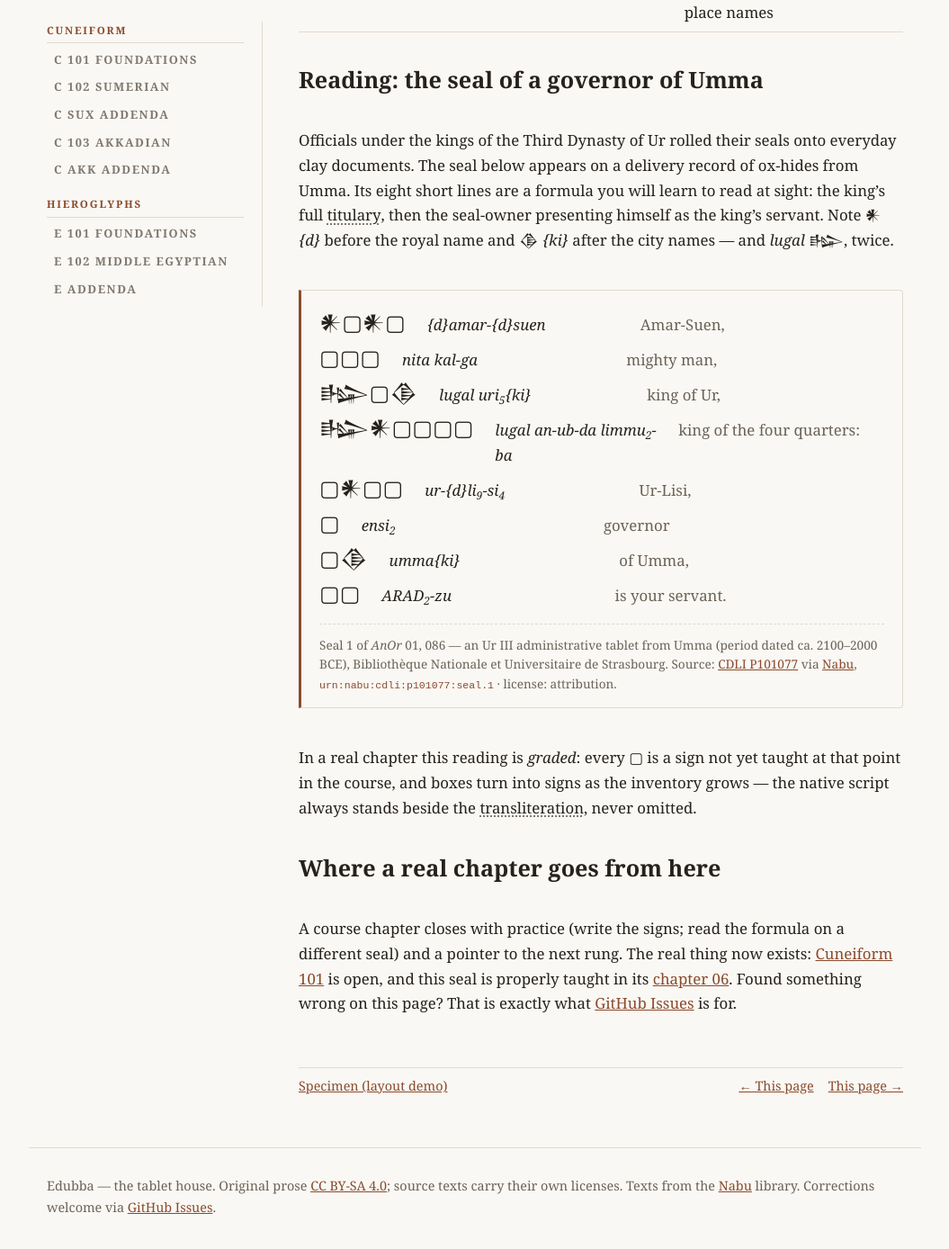
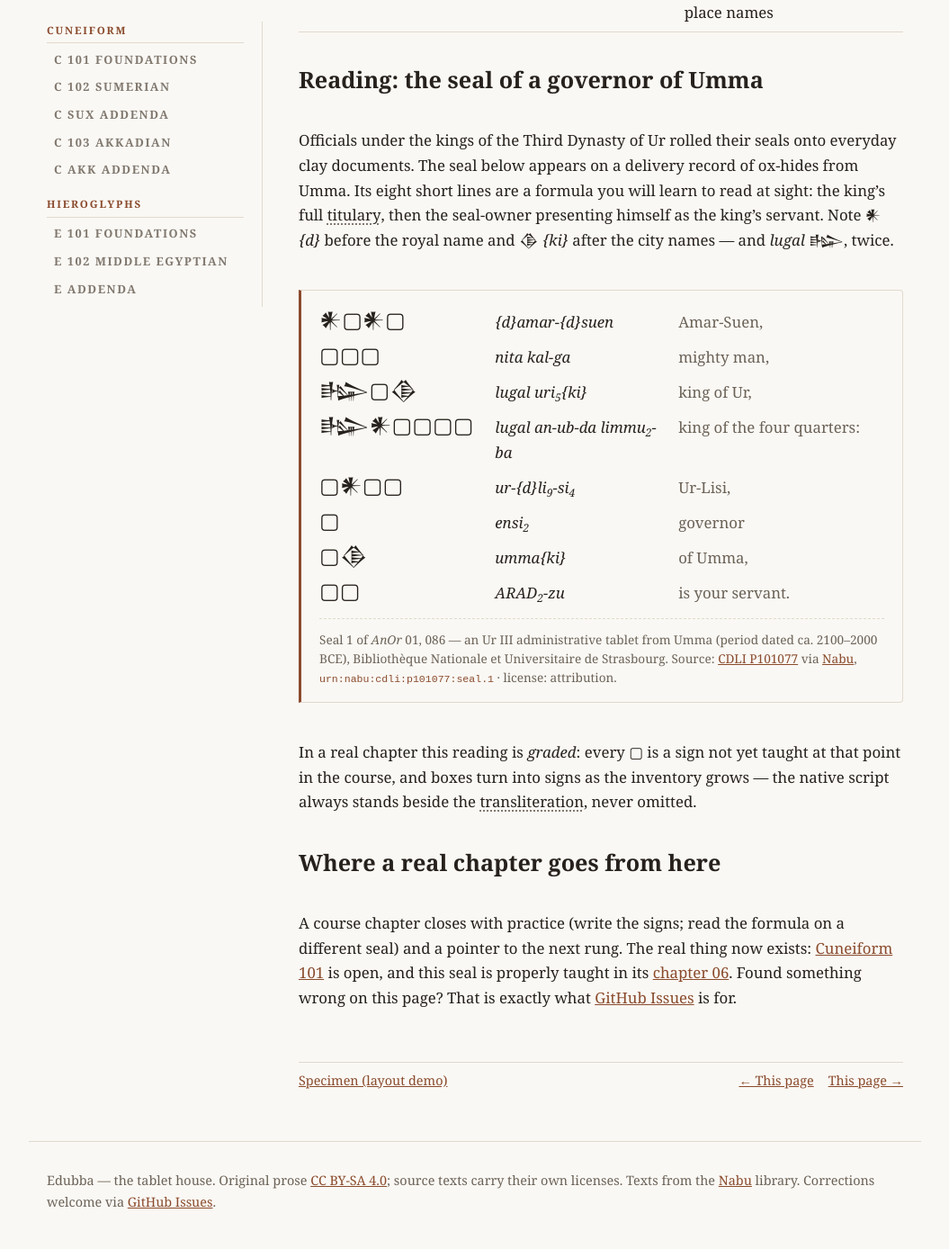
Before and after one commit to arvicco/nabu-edubba, a Jekyll site: the page built from site/specimen/index.md, in a window 1280 px wide and 1400 px high, scrolled down 990 px. Shown: the top 1388 px of the window at 90% size, without its empty margins (112-1167 px from the left). Built offline with Jekyll 4.4.1, drawn with Linux system fonts in a browser that asks for light colours.

Commit message:
fix: align reading columns across lines — figure is one grid (review round)
Item 11: the law-197 figure in C103 ch16 read as a ragged table —
each .reading-line was its own grid, so the max-content script
column differed per row and translit/gloss started at a different
x on every line. The figure's .reading-lines is now the single
grid (lines contribute cells via display: contents): the script
column is sized by the widest line and all rows share tracks.
One-visual-line behavior (no script wrapping, figure scrolls) is
unchanged; mobile still stacks to one column.

Co-Authored-By: Claude Fable 5 <noreply@anthropic.com>

```diff
--- a/site/assets/style.css
+++ b/site/assets/style.css
@@ -528,13 +528,19 @@ a.deal-tile:visited { color: #9b9189; border-color: #d8d2cb; }
 /* One tablet line is ONE visual line of script (rulebook §5):
    the script column takes its content's width and never wraps;
    a long line scrolls inside the figure, never folding into
-   false extra lines beside an unwrapped transliteration. */
-.reading--script .reading-lines { overflow-x: auto; }
+   false extra lines beside an unwrapped transliteration.
+   The whole figure is ONE grid (lines contribute cells via
+   display: contents), so the script column is sized by the
+   widest line and translit/gloss align across all rows. */
+.reading--script .reading-lines {
+  display: grid;
+  grid-template-columns: max-content minmax(9rem, 1.1fr) minmax(12rem, 1.4fr);
+  gap: 0.4rem 1.5rem;
+  align-items: baseline;
+  overflow-x: auto;
+}
 
-.reading--script .reading-line {
-  grid-template-columns: max-content minmax(9rem, 1.1fr) minmax(12rem, 1.4fr);
-  align-items: baseline;
-}
+.reading--script .reading-line { display: contents; }
 
 .reading--script .script {
   font-size: 1.5rem;
@@ -543,7 +549,8 @@ a.deal-tile:visited { color: #9b9189; border-color: #d8d2cb; }
 }
 
 @media (max-width: 480px) {
-  .reading-line, .reading--script .reading-line { grid-template-columns: 1fr; }
+  .reading-line { grid-template-columns: 1fr; }
+  .reading--script .reading-lines { grid-template-columns: 1fr; }
   .reading-line .gloss { padding-left: 1rem; }
 }
 
```
